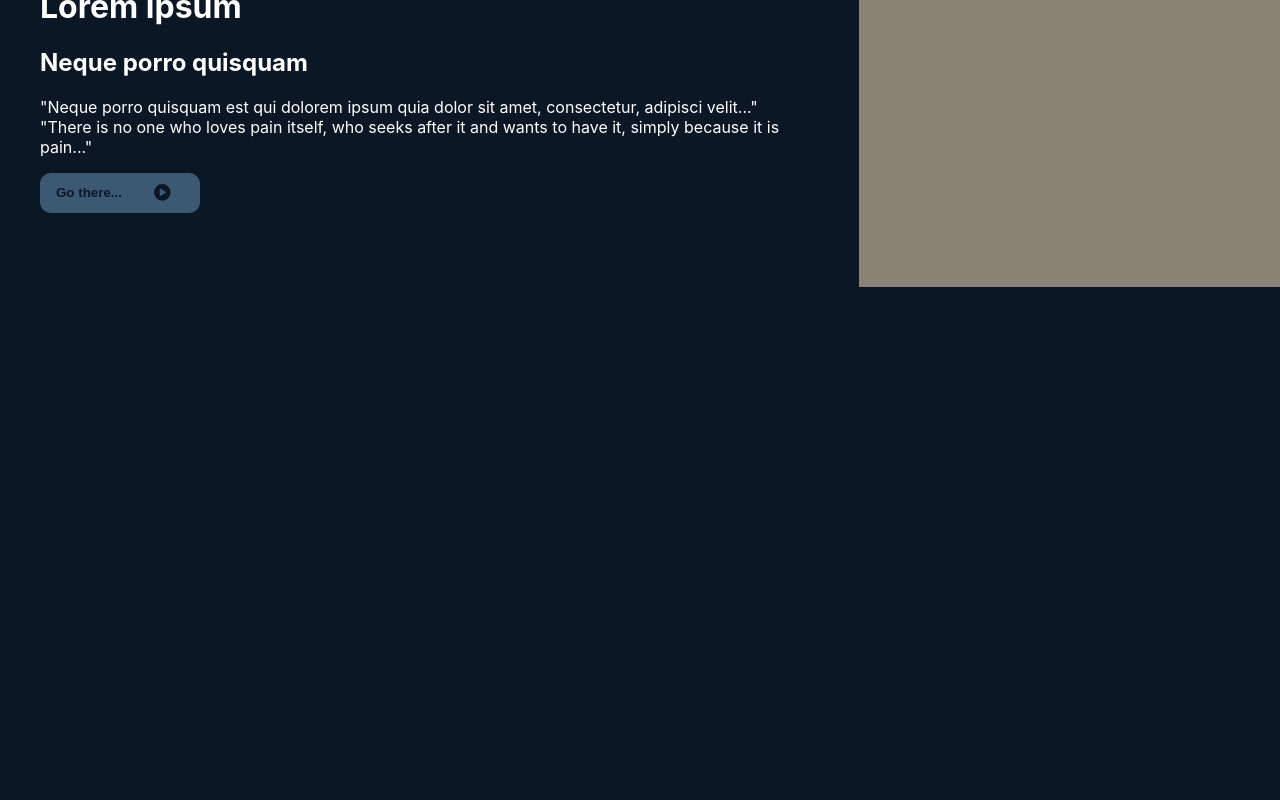
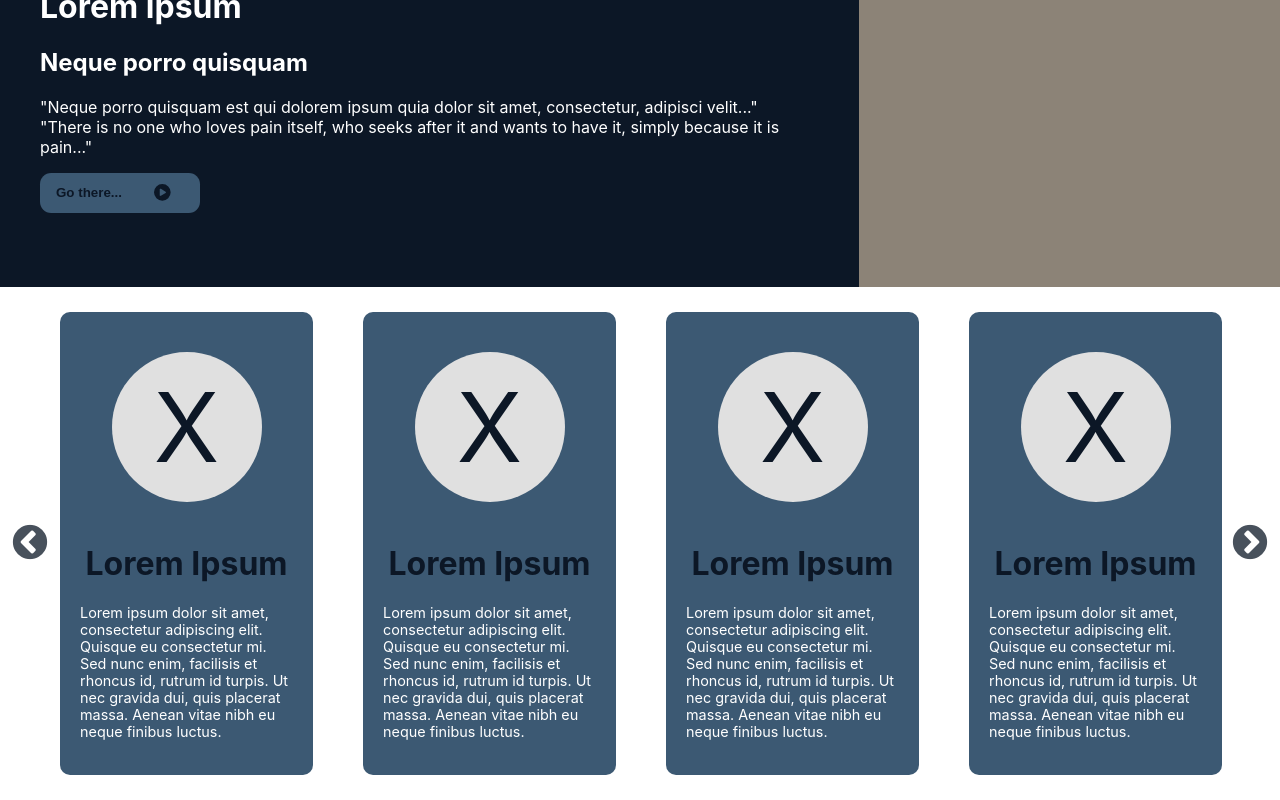
Before and after one commit to sammy0804/Samara_Rincon_prueba_frontend, a React (Create React App) app: page / in a window 1280 px wide. Shown: the part 368-1168 px from the top of the page. Before the commit the page ends 800 px from the top, so only its background shows below. Built offline with nearby package versions, Linux system fonts and the light colour scheme.

Commit message:
create slider with cards

```diff
--- a/package.json
+++ b/package.json
@@ -12,9 +12,13 @@
     "antd": "^5.14.1",
     "react": "^18.2.0",
     "react-dom": "^18.2.0",
+    "react-elastic-carousel": "^0.11.5",
     "react-router-dom": "^6.22.0",
     "react-scripts": "5.0.1",
+    "react-slick": "^0.30.1",
     "sass": "^1.70.0",
+    "slick-carousel": "^1.8.1",
+    "styled-components": "^6.1.8",
     "web-vitals": "^2.1.4"
   },
   "scripts": {
--- a/src/App.js
+++ b/src/App.js
@@ -1,12 +1,24 @@
 // App.js
 import React from 'react';
 import Navbar from './components/Header/Header';
+import Slider from './components/slider/slider';
 import './App.css'; // Tus estilos globales
+
+const cardData = [
+  { img: '', title: 'Lorem Ipsum', content: 'Lorem ipsum dolor sit amet, consectetur adipiscing elit. Quisque eu consectetur mi. Sed nunc enim, facilisis et rhoncus id, rutrum id turpis. Ut nec gravida dui, quis placerat massa. Aenean vitae nibh eu neque finibus luctus.' },
+  { img: '', title: 'Lorem Ipsum', content: 'Lorem ipsum dolor sit amet, consectetur adipiscing elit. Quisque eu consectetur mi. Sed nunc enim, facilisis et rhoncus id, rutrum id turpis. Ut nec gravida dui, quis placerat massa. Aenean vitae nibh eu neque finibus luctus.' },
+  { img: '', title: 'Lorem Ipsum', content: 'Lorem ipsum dolor sit amet, consectetur adipiscing elit. Quisque eu consectetur mi. Sed nunc enim, facilisis et rhoncus id, rutrum id turpis. Ut nec gravida dui, quis placerat massa. Aenean vitae nibh eu neque finibus luctus.' },
+  { img: '', title: 'Lorem Ipsum', content: 'Lorem ipsum dolor sit amet, consectetur adipiscing elit. Quisque eu consectetur mi. Sed nunc enim, facilisis et rhoncus id, rutrum id turpis. Ut nec gravida dui, quis placerat massa. Aenean vitae nibh eu neque finibus luctus.' },
+  { img: '', title: 'Lorem Ipsum', content: 'Lorem ipsum dolor sit amet, consectetur adipiscing elit. Quisque eu consectetur mi. Sed nunc enim, facilisis et rhoncus id, rutrum id turpis. Ut nec gravida dui, quis placerat massa. Aenean vitae nibh eu neque finibus luctus.' },
+  { img: '', title: 'Lorem Ipsum', content: 'Lorem ipsum dolor sit amet, consectetur adipiscing elit. Quisque eu consectetur mi. Sed nunc enim, facilisis et rhoncus id, rutrum id turpis. Ut nec gravida dui, quis placerat massa. Aenean vitae nibh eu neque finibus luctus.' },
+  // ... more cards
+];
 
 function App() {
   return (
     <div className="App">
       <Navbar />
+      <Slider cards={cardData} />
     </div>
   );
 }
--- /dev/null
+++ b/src/components/slider/card.js
@@ -0,0 +1,18 @@
+import React from 'react';
+import { FontAwesomeIcon } from '@fortawesome/react-fontawesome';
+import { faPlayCircle } from '@fortawesome/free-solid-svg-icons';
+import "../../styles/Slider.css"
+
+const Card = ({ img, title, content }) => {
+  return (
+    <div className="card">
+      <div className='card-image'></div>
+      <div className="card-body">
+        <h1>{title}</h1>
+        <p>{content}</p>
+      </div>
+    </div>
+  );
+};
+
+export default Card;
--- /dev/null
+++ b/src/components/slider/slider.jsx
@@ -0,0 +1,63 @@
+import "slick-carousel/slick/slick.css";
+import "slick-carousel/slick/slick-theme.css"
+import "../../styles/Slider.css"
+import Slider from 'react-slick';
+import Card from './card';
+import { FontAwesomeIcon } from '@fortawesome/react-fontawesome';
+import { faChevronLeft, faChevronRight } from '@fortawesome/free-solid-svg-icons';
+
+const CardSlider = ({ cards }) => {
+  // Previous Arrow
+  const PrevArrow = ({ onClick }) => {
+    return (
+      <div className="slick-arrow slick-prev" onClick={onClick}>
+        <FontAwesomeIcon icon={faChevronLeft} />
+      </div>
+    );
+  };
+
+  // Next Arrow
+  const NextArrow = ({ onClick }) => {
+    return (
+      <div className="slick-arrow slick-next" onClick={onClick}>
+        <FontAwesomeIcon icon={faChevronRight} />
+      </div>
+    );
+  };
+
+  const settings = {
+    dots: true,
+    infinite: true,
+    speed: 500,
+    slidesToShow: 4,
+    slidesToScroll: 1,
+    responsive: [
+      {
+        breakpoint: 1024,
+        settings: {
+          slidesToShow: 3
+        }
+      },
+      {
+        breakpoint: 768,
+        settings: {
+          slidesToShow: 1
+        }
+      }
+    ],
+    prevArrow: <PrevArrow />,
+    nextArrow: <NextArrow />,
+  };
+
+  return (
+    <div className="slider-container">
+      <Slider {...settings}>
+        {cards.map((card, idx) => (
+          <Card key={idx} {...card} />
+        ))}
+      </Slider>
+    </div>
+  );
+};
+
+export default CardSlider;
--- /dev/null
+++ b/src/styles/Slider.css
@@ -0,0 +1,104 @@
+/* card */
+.card {
+    background-color: #3C5973;
+    color: #fff;
+    padding: 20px;
+    margin: 25px;
+    border-radius: 10px;
+    text-align: center;
+    display: grid;
+  }
+
+  .card-image {
+    background-color: #e0e0e0; /* Placeholder background color */
+    border-radius: 50%; /* Creates a circle */
+    width: 150px; /* Width of the circle */
+    height: 150px; /* Height of the circle, must be equal to width for a perfect circle */
+    margin: 20px auto; /* Centers the circle horizontally */
+    display: flex;
+    align-items: center;
+    justify-content: center;
+  }
+
+  /* If you want to include an X as in your image, you could use a ::before pseudo-element */
+  .card-image::before {
+    content: 'X'; /* The content of the pseudo-element */
+    color: #0C1726; /* Text color */
+    font-size: 6rem; /* Size of the X */
+  }
+
+  .card-body h1 {
+    display: flex;
+    align-items: center;
+    justify-content: center;
+    gap: 10px;
+    color: #0C1726;
+  }
+
+  .card p {
+    font-size: 0.9rem;
+    margin-top: 10px;
+    text-align: left;
+  }
+
+  /* slider */
+  .slider-container {
+    margin: 0 auto; /* Centers the slider */
+    padding: 0 35px; /* Adds padding to prevent arrows from overflowing */
+    overflow: hidden; /* Hides anything that overflows the container */
+    max-width: 100%;
+    background-color: #fff;
+  }
+
+  /* Slider arrow styles */
+  .slick-prev, .slick-next {
+    z-index: 1;
+    background-color: #FFF;
+    border-radius: 50%;
+    font-size: larger;
+    width: 40px;
+    height: 40px;
+  }
+
+  .slick-prev:before, .slick-next:before {
+    font-size: 40px;
+    color: #0C1726;
+    border-radius: 50%;
+    opacity: none;
+  }
+
+  .slick-prev:hover, .slick-prev:focus, .slick-next:hover, .slick-next:focus {
+    color: transparent;
+    outline: none;
+    background: none;
+}
+
+  /* You might need to adjust the position of arrows if they're still overflowing */
+  .slick-prev {
+    left: -25px; /* Adjust as necessary */
+  }
+
+  .slick-next {
+    right: -25px; /* Adjust as necessary */
+  }
+
+  /* Slider responsive adjustments */
+  @media (max-width: 1024px) {
+    .slick-prev {
+      left: 5px; /* Adjust as necessary */
+    }
+
+    .slick-next {
+      right: 5px; /* Adjust as necessary */
+    }
+  }
+
+  @media (max-width: 768px) {
+    .slick-prev {
+      left: 0px; /* Adjust as necessary */
+    }
+
+    .slick-next {
+      right: 0px; /* Adjust as necessary */
+    }
+  }
```
Also changed, not shown: src/App.css (line endings or trailing spaces), 1 other file (tests, documents, lock files or other folders).
